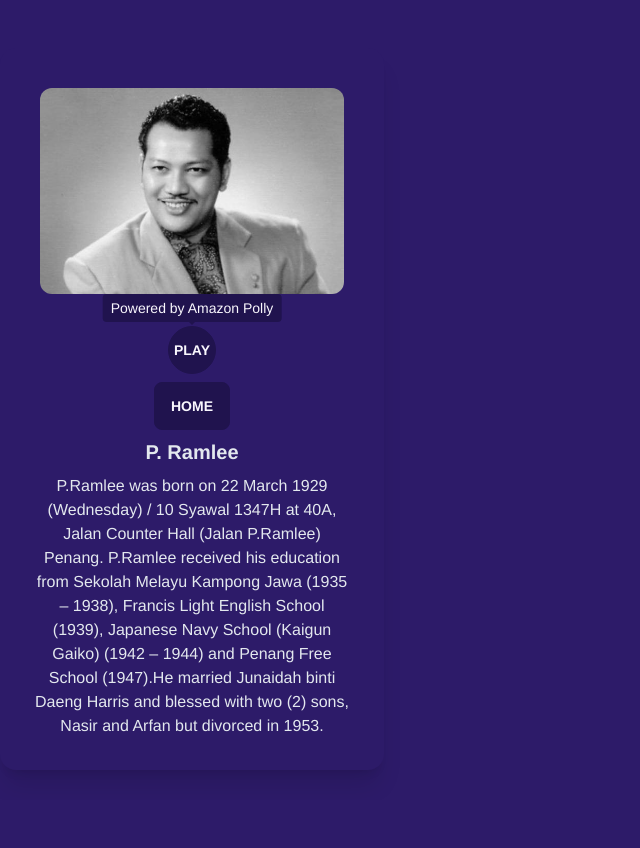
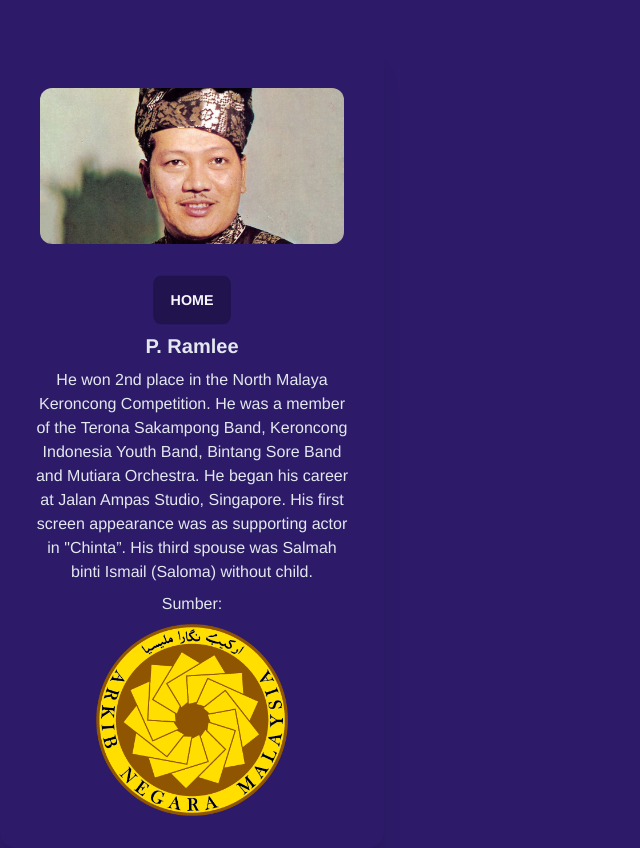
Before and after one commit to farhan-helmy/melaka-event, a Vue app: page /pramlee in a window 1280 px wide. Shown: the whole page, without its empty margins (0-640 px from the left). Before the commit the page ends 800 px from the top, so only its background shows below. Built offline with nearby package versions, Linux system fonts and the light colour scheme.

Commit message:
add arkib negara

```diff
--- a/src/views/HomeView.vue
+++ b/src/views/HomeView.vue
@@ -5,7 +5,7 @@
 
     <div class="swap-on">
       <div class="w-32">
-        <img src="@/assets/logo2.png" alt="">
+        <img src="@/assets/logo2.png" alt="" />
       </div>
     </div>
 
@@ -18,6 +18,13 @@
   <h3 class="text-5xl font-bold text-indigo-500 animate-pulse">Puspanita</h3>
 
   <div class="btn" @click="nextPage()">Click to start</div>
+
+  <p>By:</p>
+  <img
+    src="@/assets/logoarkib.png"
+    alt="Shoes"
+    class="rounded-xl object-scale-down h-48 w-96"
+  />
 </template>
 
 <script>
--- a/src/views/RamleeView.vue
+++ b/src/views/RamleeView.vue
@@ -20,6 +20,10 @@
           Harris and blessed with two (2) sons, Nasir and Arfan but divorced in
           1953.
         </p>
+         <p>
+          Sumber:
+        </p>
+         <img src="@/assets/logoarkib.png" alt="Shoes" class="rounded-xl object-scale-down h-48 w-96" />
       </div>
     </div>
     <div v-if="ramlee2" class="card w-96 bg-base-100 shadow-xl">
@@ -37,6 +41,10 @@
           actor in "Chinta”. His third spouse was Salmah binti Ismail (Saloma)
           without child.
         </p>
+         <p>
+          Sumber:
+        </p>
+         <img src="@/assets/logoarkib.png" alt="Shoes" class="rounded-xl object-scale-down h-48 w-96" />
       </div>
     </div>
     <div v-if="ramlee3" class="card w-96 bg-base-100 shadow-xl">
@@ -56,6 +64,10 @@
           Kebesaran Darjah Panglima Setia Mahkota (PSM) which carries the
           honorific title of Tan Sri.
         </p>
+         <p>
+          Sumber:
+        </p>
+         <img src="@/assets/logoarkib.png" alt="Shoes" class="rounded-xl object-scale-down h-48 w-96" />
       </div>
     </div>
     <div></div>
@@ -97,14 +109,14 @@ export default {
         setTimeout(() => {
           ramlee1.value = false;
           ramlee2.value = true;
-        }, 20000);
+        }, 5000);
       };
 
       const changeSlide2 = () => {
         setTimeout(() => {
           ramlee2.value = false;
           ramlee3.value = true;
-        }, 30000);
+        }, 10000);
       };
 
       stopAnimate();
--- a/src/views/SalomaView.vue
+++ b/src/views/SalomaView.vue
@@ -18,6 +18,10 @@
           but then divorced. They were blessed with a son, Armali. She married
           P.Ramlee on 31 October 1961.
         </p>
+        <p>
+          Sumber:
+        </p>
+         <img src="@/assets/logoarkib.png" alt="Shoes" class="rounded-xl object-scale-down h-48 w-96" />
       </div>
     </div>
     <div v-if="saloma2" class="card w-96 bg-base-100 shadow-xl">
@@ -34,6 +38,10 @@
           1974. She was recognised as the First National Songbird by the
           Association of Homeland Singers, Musicians and Songwriters (PAPITA).
         </p>
+         <p>
+          Sumber:
+        </p>
+         <img src="@/assets/logoarkib.png" alt="Shoes" class="rounded-xl object-scale-down h-48 w-96" />
       </div>
     </div>
     <div v-if="saloma3" class="card w-96 bg-base-100 shadow-xl">
@@ -49,6 +57,10 @@
           age of 48 due to liver failure caused by jaundice and was buried at
           the Jalan Ampang Muslim Cemetery, Kuala Lumpur.
         </p>
+         <p>
+          Sumber:
+        </p>
+         <img src="@/assets/logoarkib.png" alt="Shoes" class="rounded-xl object-scale-down h-48 w-96" />
       </div>
     </div>
     <div></div>
@@ -91,14 +103,14 @@ export default {
         setTimeout(() => {
           saloma1.value = false;
           saloma2.value = true;
-        }, 20000);
+        }, 5000);
       };
 
       const changeSlide2 = () => {
         setTimeout(() => {
           saloma2.value = false;
           saloma3.value = true;
-        }, 30000);
+        }, 10000);
       };
 
       stopAnimate();
```
Also changed, not shown: src/assets/logoarkib.png (added).
